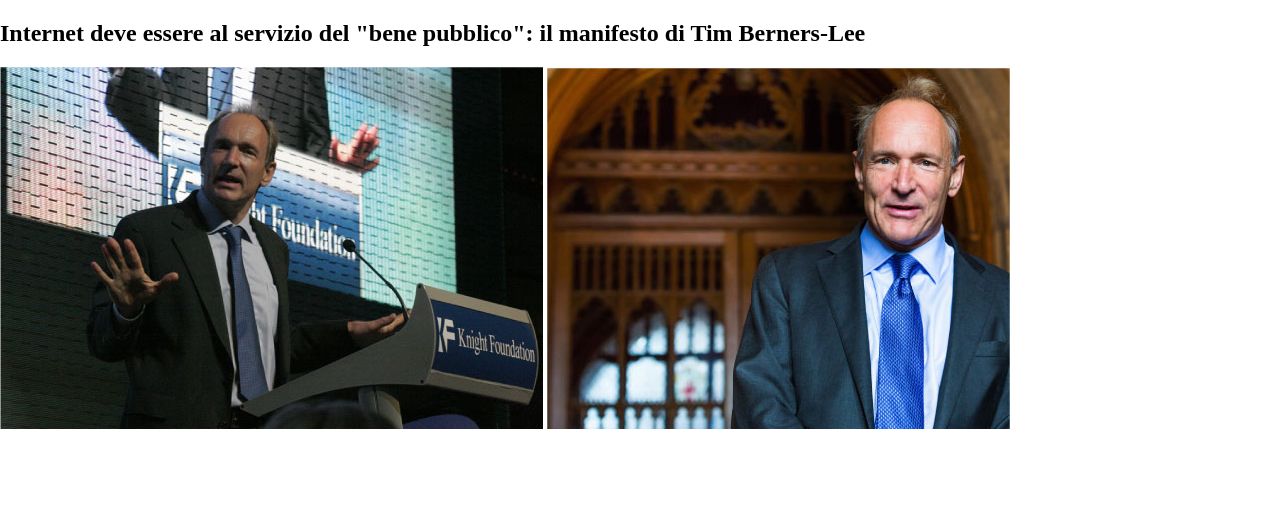
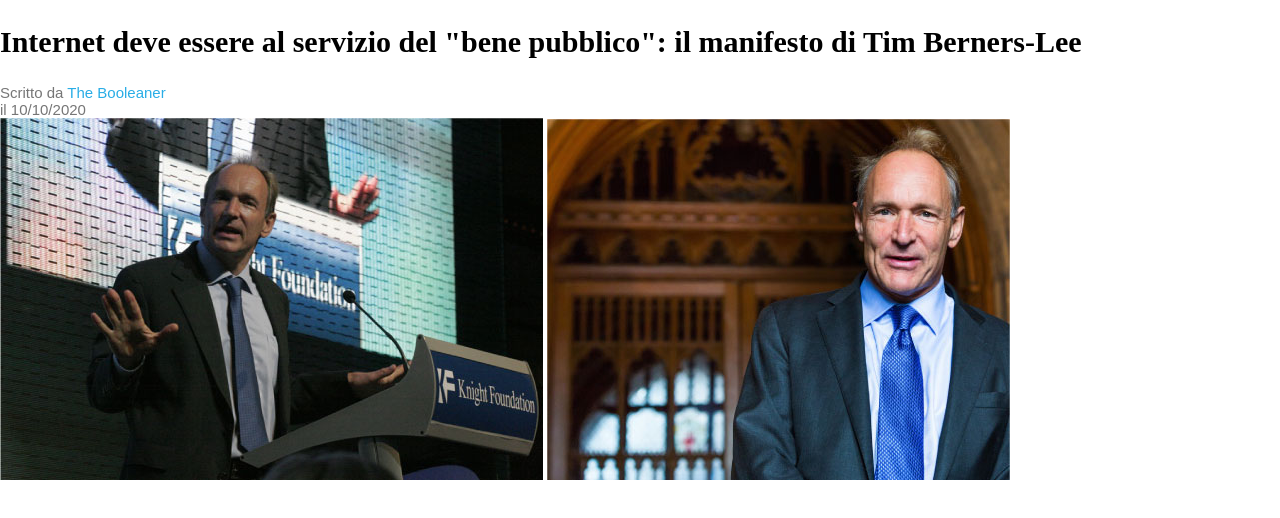
Before and after one commit to DomenicoAgostino/html-css-booleaner, a plain HTML site: page index.html in a window 1280 px wide. Shown: the part 104-622 px from the top of the page. Drawn offline with Linux system fonts and the light colour scheme.

Commit message:
Aggiunta titolo e sottotitolo

```diff
--- a/css/style.css
+++ b/css/style.css
@@ -15,3 +15,17 @@ header {
   margin-top: 50px;
 
 }
+
+h1 {
+  font-size: 30px;
+}
+
+.sottotitolo {
+  color: rgb(118, 118, 118);
+  font-size: 15px;
+  font-family: Arial, Helvetica, sans-serif;
+}
+
+.colore {
+  color: rgb(41, 173, 230);
+}
--- a/index.html
+++ b/index.html
@@ -18,7 +18,8 @@
   <!-- Titolo -->
  <section>
    <h1 class="titolo">Internet deve essere al servizio del &quot;bene pubblico&quot;&#58; il manifesto di Tim Berners-Lee</h1>
-
+   <div class="sottotitolo">Scritto da <span class="colore">The Booleaner</span></div>
+   <div class="sottotitolo">il 10/10/2020</div>
   <img src="img/tim-1.jpg" alt="tim1" title="tim1">
   <img src="img/tim-2.jpg" alt="tim2" title="tim2">
  </section>
```
